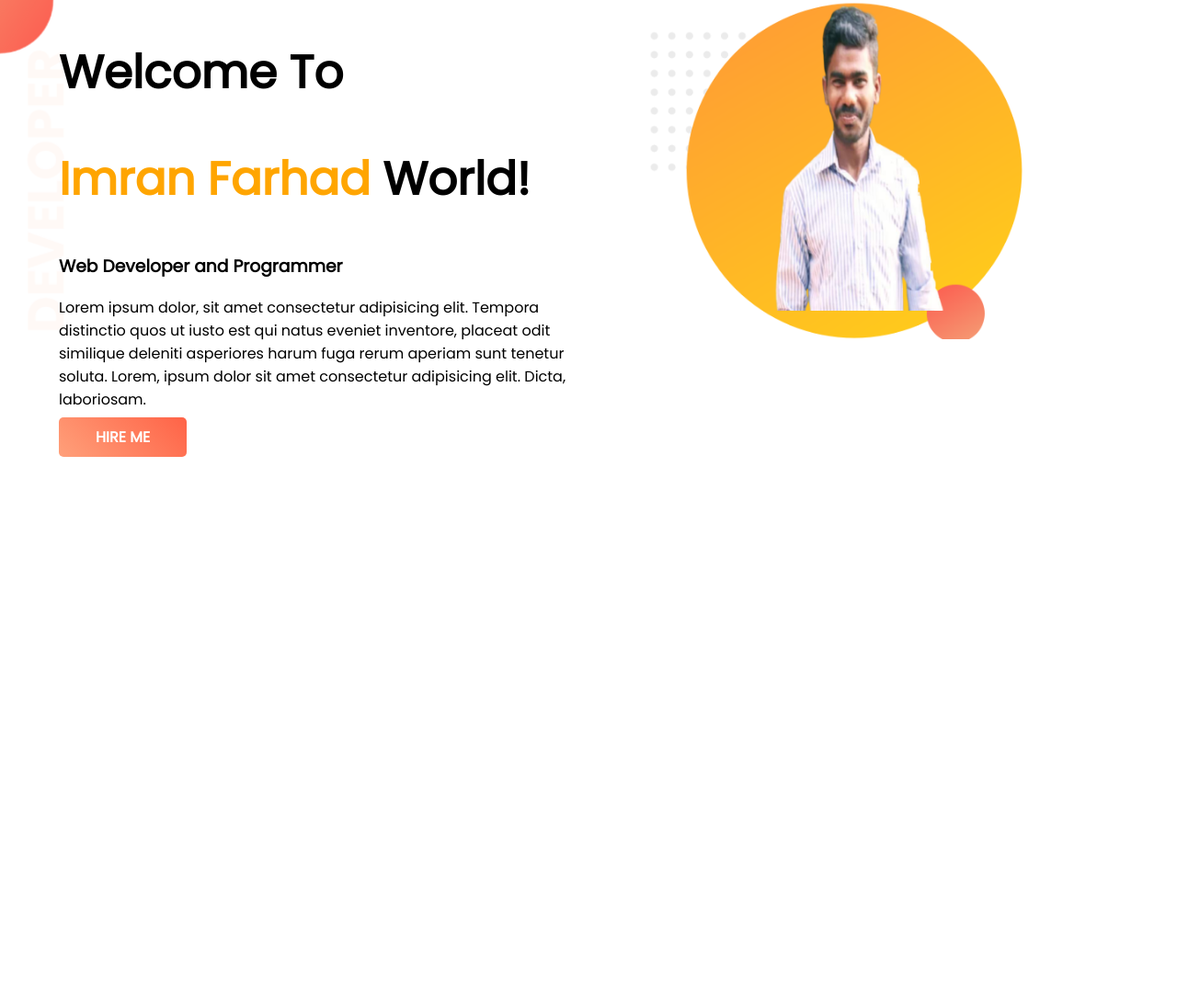
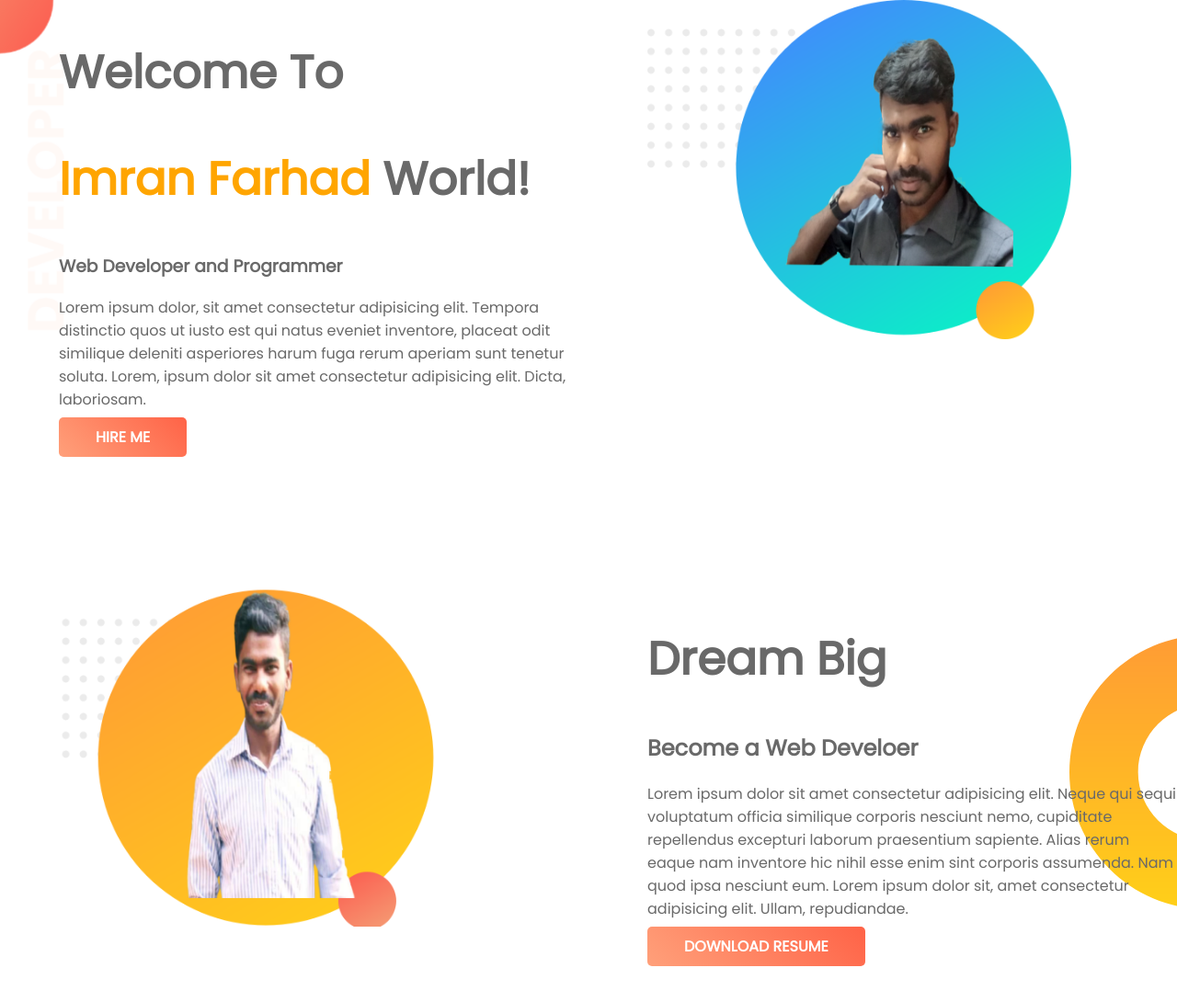
Before and after one commit to farhadpHero/developer-portfolio2, a plain HTML site: page index.html in a window 1280 px wide. Shown: the whole page at 92% size. Before the commit the page ends 800 px from the top, so only its background shows below. Drawn offline with Linux system fonts and the light colour scheme.

Commit message:
dream section added

```diff
--- a/index.html
+++ b/index.html
@@ -28,7 +28,24 @@
         </div>
 
         <div class="half-width">
+            <img src="images/profile.png" alt="farhad">
+        </div>
+    </section>
+
+    <section class="dream-big">
+        <div class="half-width">
             <img src="images/farhad.png" alt="farhad">
+        </div>
+
+        <div class="half-width">
+            <h1>Dream Big</h1>
+            <h2>Become a Web Develoer</h2>
+            <p>Lorem ipsum dolor sit amet consectetur adipisicing elit. Neque qui sequi voluptatum officia similique
+                corporis nesciunt nemo, cupiditate repellendus excepturi laborum praesentium sapiente. Alias rerum eaque
+                nam inventore hic nihil esse enim sint corporis assumenda. Nam quod ipsa nesciunt eum. Lorem ipsum dolor
+                sit, amet consectetur adipisicing elit. Ullam, repudiandae.</p>
+
+            <a class="link-button" target="_blank" href="https://www.facebook.com/me/">DOWNLOAD RESUME</a>
         </div>
     </section>
 
--- a/style.css
+++ b/style.css
@@ -1,16 +1,18 @@
 body{
     font-family: 'Poppins', sans-serif;
     margin: 0;
+    color: dimgray;
 }
 h1{
     font-size: 50px;
 }
 .orange-color{
-    color: orange;
+    color:orange;
 }
 
 section{
     display: flex;
+    margin-bottom: 150px;
 }
 
 .half-width{
@@ -34,3 +36,10 @@ section{
     background-image: url("images/top-banner.png");
     background-repeat: no-repeat;
 }
+
+
+.dream-big{
+    background-image:url("images/dream-bg.png");
+    background-repeat: no-repeat;
+    background-position: right;
+}
```
Also changed, not shown: images/profile.png (added).
